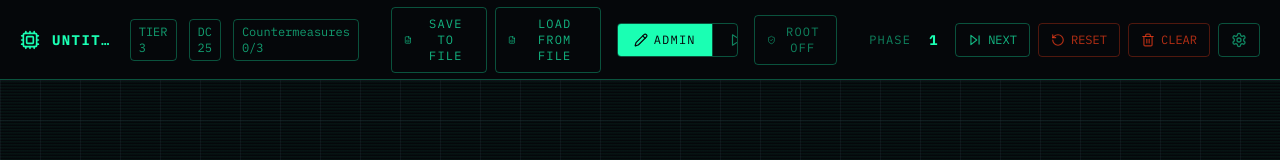
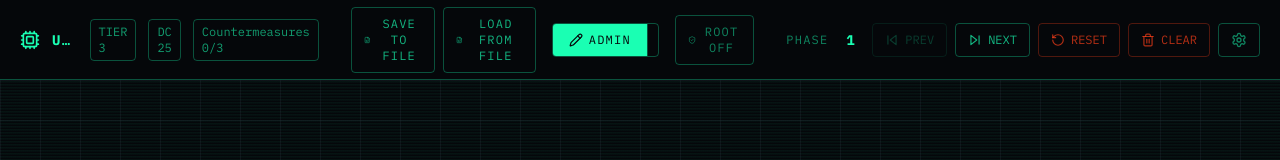
Before and after one commit to DennisNick2026/starfinder-1e-hacking-toolkit, a React (Vite) app: page / in a window 1280 px wide. Shown: the top 160 px of the page. Built offline with nearby package versions, Linux system fonts and the light colour scheme; no server answers.

Commit message:
File changes

```diff
--- a/src/pages/HackingBoard.jsx
+++ b/src/pages/HackingBoard.jsx
@@ -11,7 +11,7 @@ import SaveEncounterDialog from '@/components/hacking/SaveEncounterDialog';
 import LoadEncounterDialog from '@/components/hacking/LoadEncounterDialog';
 import ImportEncounterDialog from '@/components/hacking/ImportEncounterDialog';
 import ExportConfirmDialog from '@/components/hacking/ExportConfirmDialog';
-import { Cpu, ShieldCheck, Play, SkipForward, RotateCcw, Settings, Shield, Pencil, Trash2, Upload, Download, FileJson, Database } from 'lucide-react';
+import { Cpu, ShieldCheck, Play, SkipForward, SkipBack, RotateCcw, Settings, Shield, Pencil, Trash2, Upload, Download, FileJson, Database } from 'lucide-react';
 import { DropdownMenu, DropdownMenuContent, DropdownMenuItem, DropdownMenuTrigger, DropdownMenuSeparator, DropdownMenuLabel } from '@/components/ui/dropdown-menu';
 import { cn } from '@/lib/utils';
 
@@ -241,6 +241,13 @@ export default function HackingBoard() {
           <span className="font-mono text-xs text-primary/50 tracking-widest">PHASE</span>
           <span className="font-mono text-sm text-primary font-bold w-7 text-center">{state.phase}</span>
           <button
+            onClick={() => state.setPhase(p => Math.max(1, p - 1))}
+            disabled={state.phase <= 1}
+            className="flex items-center gap-1.5 px-3 py-2 text-xs font-mono border border-primary/30 text-primary/70 hover:text-primary hover:border-primary transition-colors rounded disabled:opacity-30 disabled:cursor-not-allowed"
+          >
+            <SkipBack className="w-3.5 h-3.5" /> PREV
+          </button>
+          <button
             onClick={state.advancePhase}
             className="flex items-center gap-1.5 px-3 py-2 text-xs font-mono border border-primary/30 text-primary/70 hover:text-primary hover:border-primary transition-colors rounded"
           >
```
